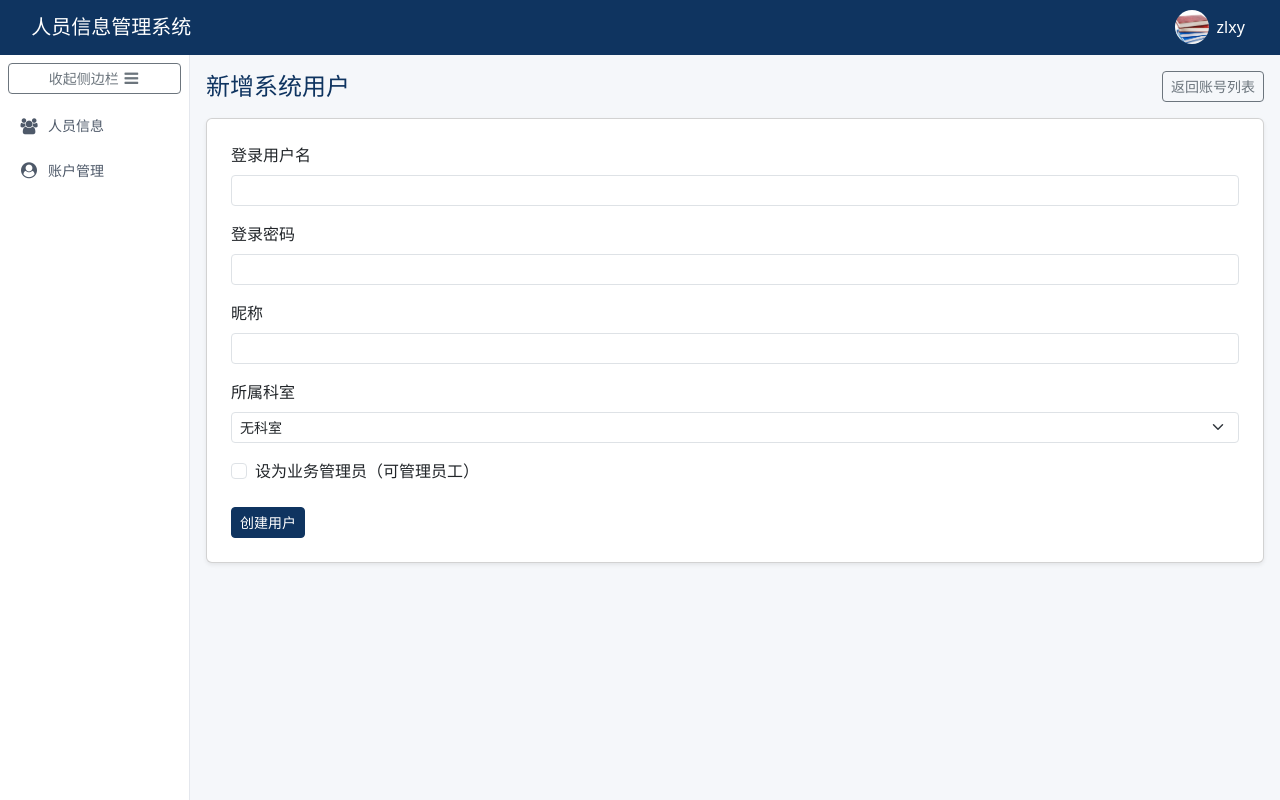
After one commit to zlxy1/demo2, a Django app: page /account/user_add/ in a window 1280 px wide. The commit adds this page. Run offline with Django 5.2, Linux system fonts and the light colour scheme; a user stored in the database is signed in; data comes from the database, SQL or seed files in the repository; both versions use the stored data as it was after the commit.

Commit message:
2.8添加账户管理模块

```diff
--- a/account/urls.py
+++ b/account/urls.py
@@ -9,6 +9,8 @@ urlpatterns = [
     path('change_pwd/', views.change_pwd, name='change_pwd'),
     path('upload/', views.upload_avatar, name='upload'),
     path('user_manage/', views.user_manage, name='user_manage'),
-    path('user_edit/<int:id>', views.user_edit, name='user_edit'),
+    path('user_edit/<int:uid>', views.user_edit, name='user_edit'),
+    path('user_delete/<int:uid>', views.user_delete, name='user_delete'),
+    path("user_add/", views.user_add, name="user_add"),
 
 ]
--- a/account/views.py
+++ b/account/views.py
@@ -154,8 +154,8 @@ def user_manage(request):
 
 @login_required
 @superuser_required
-def user_edit(request, id):
-    target_user = get_object_or_404(User, id=id)
+def user_edit(request, uid):
+    target_user = get_object_or_404(User, id=uid)
     profile, _ = UserProfile.objects.get_or_create(user=target_user)
 
     if request.method == 'POST':
@@ -172,3 +172,48 @@ def user_edit(request, id):
         return redirect('user_manage')
     cxt = {'dep': DEP_CHOICE, 'p': profile, 'u': target_user}
     return render(request, 'account/user_edit.html', cxt)
+
+@login_required()
+@superuser_required
+def user_delete(request, uid):
+    del_user = get_object_or_404(User, id=uid)
+    # 拦截：禁止删除超级管理员
+    if del_user.is_superuser:
+        messages.error(request, "超级管理员账号不允许删除！")
+        return redirect("user_manage")
+    if request.method == "POST":
+        del_user.delete()
+        messages.success(request, "用户已删除")
+    return redirect("user_manage")
+
+@login_required
+@superuser_required
+def user_add(request):
+    if request.method == "POST":
+        username = request.POST.get("username").strip()
+        pwd = request.POST.get("password")
+        nickname = request.POST.get("nickname", "")
+        dep = request.POST.get("dep", "")
+        set_admin = request.POST.get("is_admin", "")  # 勾选则为管理员
+
+        # 校验用户名重复
+        if User.objects.filter(username=username).exists():
+            messages.error(request, "该用户名已存在")
+            return redirect("user_add")
+
+        # 创建Django内置用户
+        new_user = User.objects.create_user(
+            username=username,
+            password=pwd
+        )
+        # 创建扩展资料
+        UserProfile.objects.create(
+            user=new_user,
+            nickname=nickname,
+            dep=dep,
+            is_admin=True if set_admin else False
+        )
+        messages.success(request, "用户创建成功")
+        return redirect("user_manage")
+
+    return render(request, "account/user_add.html", {"dep_list": DEP_CHOICE})
--- /dev/null
+++ b/templates/account/user_add.html
@@ -0,0 +1,54 @@
+{% extends 'layout.html' %}
+{% block content %}
+<style>
+    .theme-title {color: #0F3460;}
+    .btn-primary {background-color: #0F3460;border-color: #0F3460;}
+</style>
+
+<div class="d-flex justify-content-between align-items-center mb-3">
+    <h4 class="mb-0 theme-title">新增系统用户</h4>
+    <a href="{% url 'user_manage' %}" class="btn btn-outline-secondary btn-sm">返回账号列表</a>
+</div>
+
+{% if messages %}
+    {% for msg in messages %}
+    <div class="alert alert-danger alert-dismissible fade show mb-3">{{ msg }}</div>
+    {% endfor %}
+{% endif %}
+
+<div class="card shadow-sm">
+    <div class="card-body p-4">
+        <form method="post">
+            {% csrf_token %}
+            <div class="mb-3">
+                <label class="form-label">登录用户名</label>
+                <input type="text" name="username" class="form-control form-control-sm" required>
+            </div>
+            <div class="mb-3">
+                <label class="form-label">登录密码</label>
+                <input type="password" name="password" class="form-control form-control-sm" required>
+            </div>
+            <div class="mb-3">
+                <label class="form-label">昵称</label>
+                <input type="text" name="nickname" class="form-control form-control-sm">
+            </div>
+            <div class="mb-3">
+                <label class="form-label">所属科室</label>
+                <select name="dep" class="form-select form-select-sm">
+                    <option value="">无科室</option>
+                    {% for k,v in dep_list %}
+                    <option value="{{k}}">{{v}}</option>
+                    {% endfor %}
+                </select>
+            </div>
+            <div class="mb-3 form-check">
+                <input type="checkbox" class="form-check-input" name="is_admin" id="isAdmin">
+                <label class="form-check-label" for="isAdmin">设为业务管理员（可管理员工）</label>
+            </div>
+            <div class="mt-4">
+                <button type="submit" class="btn btn-primary btn-sm">创建用户</button>
+            </div>
+        </form>
+    </div>
+</div>
+{% endblock %}
```
Also changed, not shown: templates/account/user_manage.html (+11 -5 lines), db.sqlite3.
